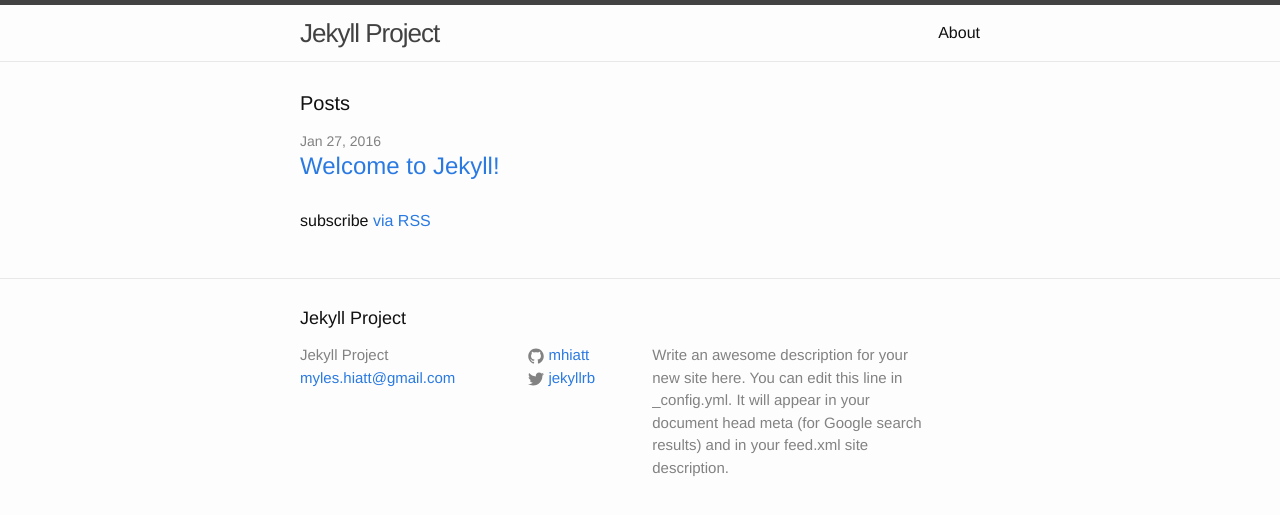
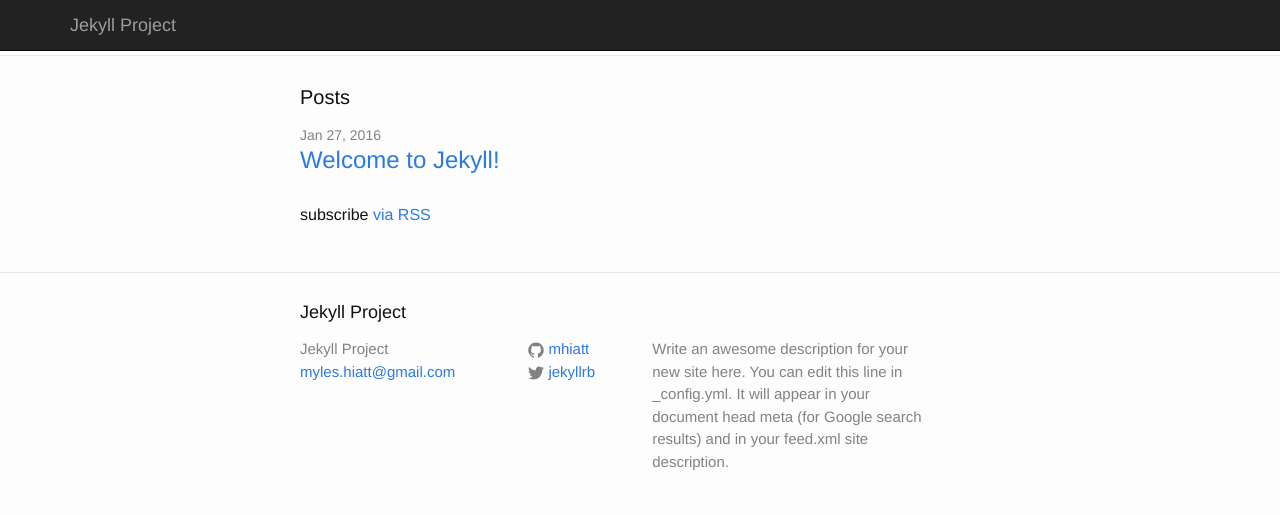
Before and after one commit to mhiatt/jekyll-project, a Jekyll site: the page built from index.html, in a window 1280 px wide. Shown: the top 515 px of the page. Built offline with Jekyll 4.4.1, drawn with Linux system fonts in a browser that asks for light colours.

Commit message:
add bootstrap

```diff
--- a/_includes/header.html
+++ b/_includes/header.html
@@ -1,6 +1,22 @@
 <header class="site-header">
+  <nav class="navbar navbar-inverse navbar-fixed-top">
+    <div class="container">
+      <div class="navbar-header">
+        <button type="button" class="navbar-toggle collapsed" data-toggle="collapse" data-target="navbar" aria-expanded="false" aria-controls="navbar">
+          <span class="sr-only">Toggle navigation</span>
+          <span class="icon-bar"></span>
+          <span class="icon-bar"></span>
+          <span class="icon-bar"></span>
+        </button>
+        <a class="navbar-brand" href="{{ site.baseurl }}">{{ site.title }}</a>
+      </div>
+      <div id="navbar" class="navbar-collapse collapse">
+      </div>
+    </div>
+  </nav>
 
-  <div class="wrapper">
+
+  <!-- <div class="wrapper">
 
     <a class="site-title" href="{{ site.baseurl }}/">{{ site.title }}</a>
 
@@ -22,6 +38,6 @@
       </div>
     </nav>
 
-  </div>
+  </div> -->
 
 </header>
```
